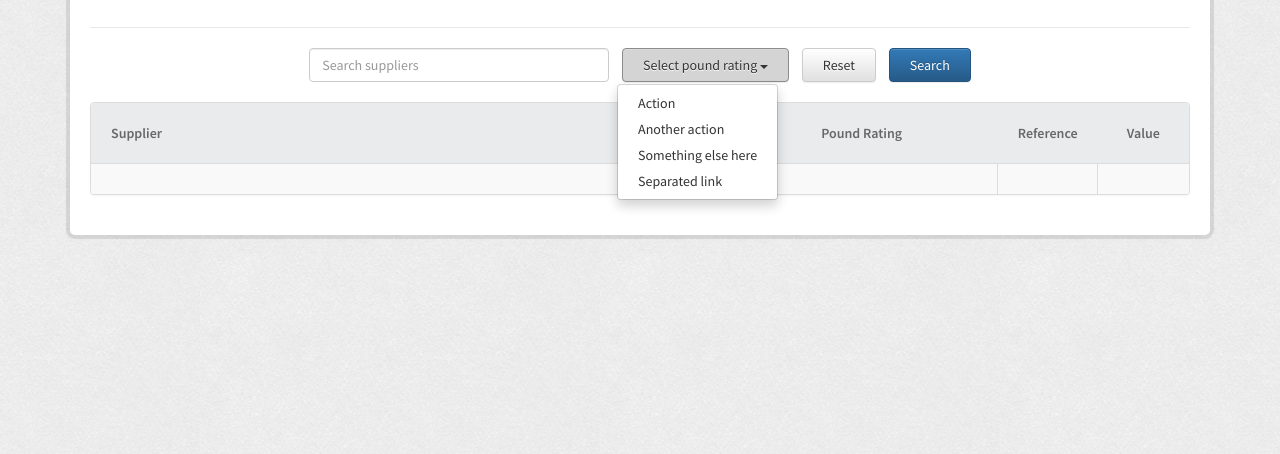
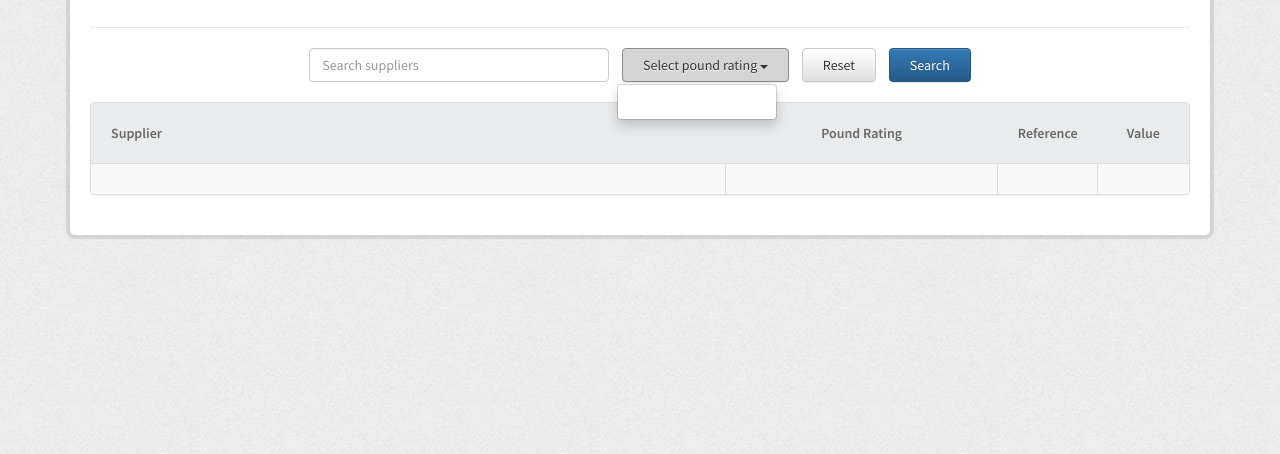
Before and after one commit to Gaspard89/tsh, a website: page index.html in a window 1280 px wide. Both pictures are taken after a click on the button "Select pound rating". Shown: the part 346-800 px from the top of the page. Drawn offline with nearby package versions, Linux system fonts and the light colour scheme; files that its build step writes are made by us from their sources; no server answers; a script that the page names is missing.

Commit message:
display data with Knockout JS

```diff
--- a/index.html
+++ b/index.html
@@ -47,10 +47,10 @@
                 <span class="caret"></span>
               </button>
               <ul class="dropdown-menu" aria-labelledby="dropdown-rating">
-                <li><a href="#">Action</a></li>
-                <li><a href="#">Another action</a></li>
-                <li><a href="#">Something else here</a></li>
-                <li><a href="#">Separated link</a></li>
+                <li><a href="#"><span class="rating-pound"></span></a></li>
+                <li><a href="#"><span class="rating-pound"></span></a></li>
+                <li><a href="#"><span class="rating-pound"></span></a></li>
+                <li><a href="#"><span class="rating-pound"></span></a></li>
               </ul>
             </div>
             <button type="submit" class="btn btn-default search-item">Reset</button>
@@ -68,25 +68,13 @@
                   <th class="col-md-1">Value</th>
                 </tr>
               </thead>
-              <tbody data-bind="foreach: payments">
+              <tbody id="listingTable" data-bind="foreach: payments">
                 <tr>
                   <td data-bind="text: payment_supplier"></td>
+                  <td data-bind="text: payment_cost_rating"></td>
                   <td data-bind="text: payment_ref"></td>
-                  <td data-bind="text: payment_cost_rating"></td>
                   <td data-bind="text: payment_amount"></td>
                 </tr>
-                <!-- <tr>
-                  <td>Mary</td>
-                  <td>Moe</td>
-                  <td>12345</td>
-                  <td>$5000</td>
-                </tr>
-                <tr>
-                  <td>July</td>
-                  <td>Dooley</td>
-                  <td>12345</td>
-                  <td>$5000</td>
-                </tr> -->
               </tbody>
             </table>
           </div>
--- a/js/main.js
+++ b/js/main.js
@@ -1,26 +1,3 @@
-
-// var data = $.ajax({
-//   dataType: "json",
-//   url: 'http://test-api.kuria.tshdev.io/',
-//   data: data,
-// });
-//
-// console.log(data);
-// var myArr = JSON.parse(data.responseText);
-// console.log(myArr);
-
-
-// var url = 'http://test-api.kuria.tshdev.io/';
-// var j = [];
-// $.ajax({
-//   type: 'GET',
-//   url: url,
-//   dataType: 'json',
-//   success: function(data) { j = data;},
-//   async: false
-// });
-//
-// alert(j.Users[0].Name);
 $(function (){
 var url = "http://test-api.kuria.tshdev.io/";
 var data = $.parseJSON(
@@ -31,6 +8,7 @@ var data = $.parseJSON(
         }).responseText
     );
 
-    console.log(data.payments);
-ko.applyBindings(data);
-    });
+
+console.log(data.payments);
+ko.applyBindings(data, document.getElementById('listingTable'));
+});
```
Also changed, not shown: dist/all.js, dist/all.min.js.
